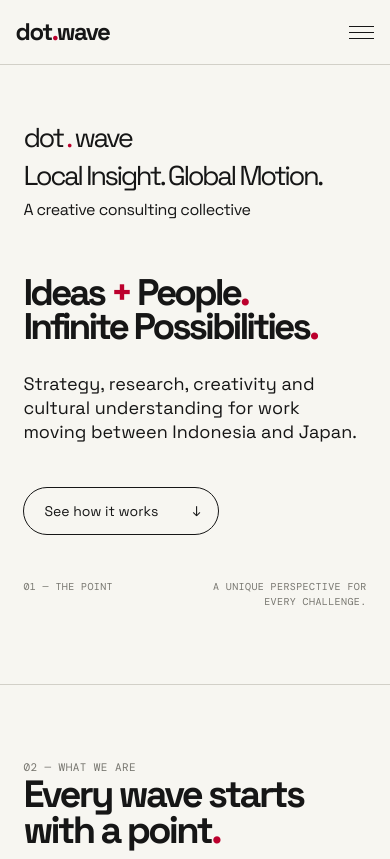
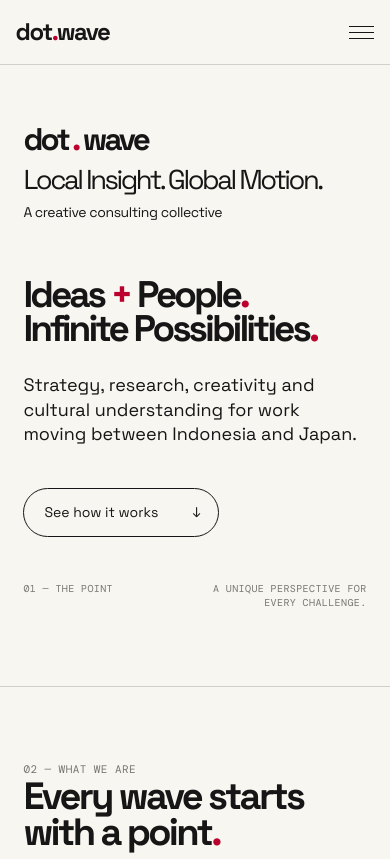
Before and after one commit to pradiza/dotwave, a plain HTML site: page dist/index.html in a window 390 px wide. Shown: the top 859 px of the page. Drawn offline with nearby package versions, Linux system fonts and the light colour scheme.

Commit message:
Adjust hero brand sizing

```diff
--- a/dist/index.html
+++ b/dist/index.html
@@ -11,10 +11,10 @@
   <link rel="stylesheet" href="styles.css" />
   <style>
     .hero { display: block; }
-    .hero-logo-placeholder, .hero-tagline { font-size: clamp(38px, 5vw, 84px); line-height: .95; letter-spacing: -.09em; white-space: nowrap; }
-    .hero-logo-placeholder { margin-bottom: 18px; }
+    .hero-logo-placeholder { font-size: clamp(42px, calc(5vw + 4px), 88px); font-weight: 700; line-height: .95; letter-spacing: -.09em; white-space: nowrap; margin-bottom: 18px; }
+    .hero-tagline { font-size: clamp(38px, 5vw, 84px); line-height: .95; letter-spacing: -.09em; white-space: nowrap; }
     .hero-tagline { margin-bottom: 16px; }
-    .hero-descriptor { font-size: clamp(16px, 2vw, 28px); line-height: 1.1; letter-spacing: -.03em; margin-bottom: 82px; }
+    .hero-descriptor { font-size: clamp(14px, 2vw, 26px); line-height: 1.1; letter-spacing: -.03em; margin-bottom: 82px; }
     .hero-topline { font-family: 'DM Mono', monospace; font-size: clamp(10px, 3.1vw, 52px); line-height: 1; letter-spacing: -.055em; white-space: nowrap; padding-bottom: 18px; border-bottom: 1px solid var(--line); margin-bottom: 82px; }
     .hero-copy { max-width: 1280px; }
     .hero-copy .logo-card { display: none; }
@@ -22,10 +22,11 @@
     .intro-break { display: none; }
     @media (max-width: 800px) {
       .hero { padding-top: 60px; }
-      .hero-logo-placeholder, .hero-tagline { font-size: clamp(24px, 7vw, 52px); }
+      .hero-logo-placeholder { font-size: clamp(28px, calc(7vw + 4px), 56px); }
+      .hero-tagline { font-size: clamp(24px, 7vw, 52px); }
       .hero-logo-placeholder { margin-bottom: 12px; }
       .hero-tagline { margin-bottom: 12px; }
-      .hero-descriptor { font-size: 16px; margin-bottom: 58px; }
+      .hero-descriptor { font-size: 14px; margin-bottom: 58px; }
       .hero-topline { font-size: clamp(10px, 3.1vw, 25px); margin-bottom: 58px; }
       .hero h1 { font-size: clamp(31px, 9.5vw, 72px); }
       .intro-break { display: inline; }
```
Also changed, not shown: dist/jp.html (+6 -5 lines).
